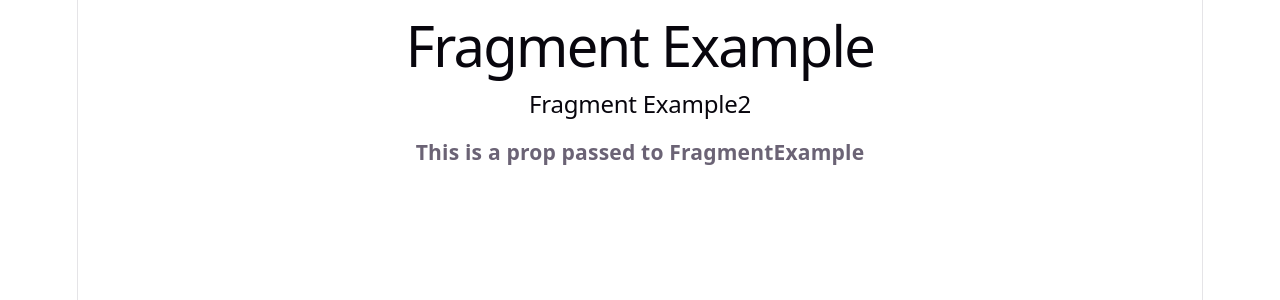
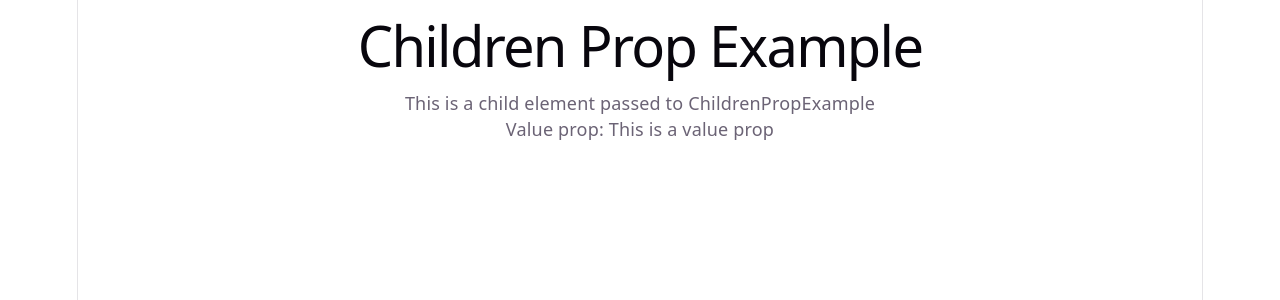
Before and after one commit to LuisCarlosRojasTorres/ReactCourseUdemy, a React (Vite) app in the folder S3/s3_test/: page / in a window 1280 px wide. Shown: the top 300 px of the page. Built offline with nearby package versions, Linux system fonts and the light colour scheme.

Commit message:
React S3 v049

```diff
--- a/S3/s3_test/src/App.jsx
+++ b/S3/s3_test/src/App.jsx
@@ -8,6 +8,7 @@ import ConditionalTernario from "./components/ConditionalTernario"
 import PropsExample from "./components/PropsExample"
 import DesestructuringPropsExample from "./components/DesestructuringPropsExample"
 import FragmentExample from "./components/FragmentExample"
+import ChildrenPropExample from "./components/ChildrenPropExample"
 
 function App() {
 
@@ -34,7 +35,10 @@ function App() {
           year={car.year}
         />
       ))}*/}
-      <FragmentExample propFragment="This is a prop passed to FragmentExample" />
+      {/* <FragmentExample propFragment="This is a prop passed to FragmentExample" /> */}
+      <ChildrenPropExample value="This is a value prop">
+        <p>This is a child element passed to ChildrenPropExample</p>
+      </ChildrenPropExample>
     </div>
   )
 }
--- /dev/null
+++ b/S3/s3_test/src/components/ChildrenPropExample.jsx
@@ -0,0 +1,12 @@
+
+const ChildrenPropExample = ({children, value}) => {
+  return (
+    <div>
+      <h1>Children Prop Example</h1>
+      {children}
+      <p>Value prop: {value}</p>
+    </div>
+  )
+}
+
+export default ChildrenPropExample
```
